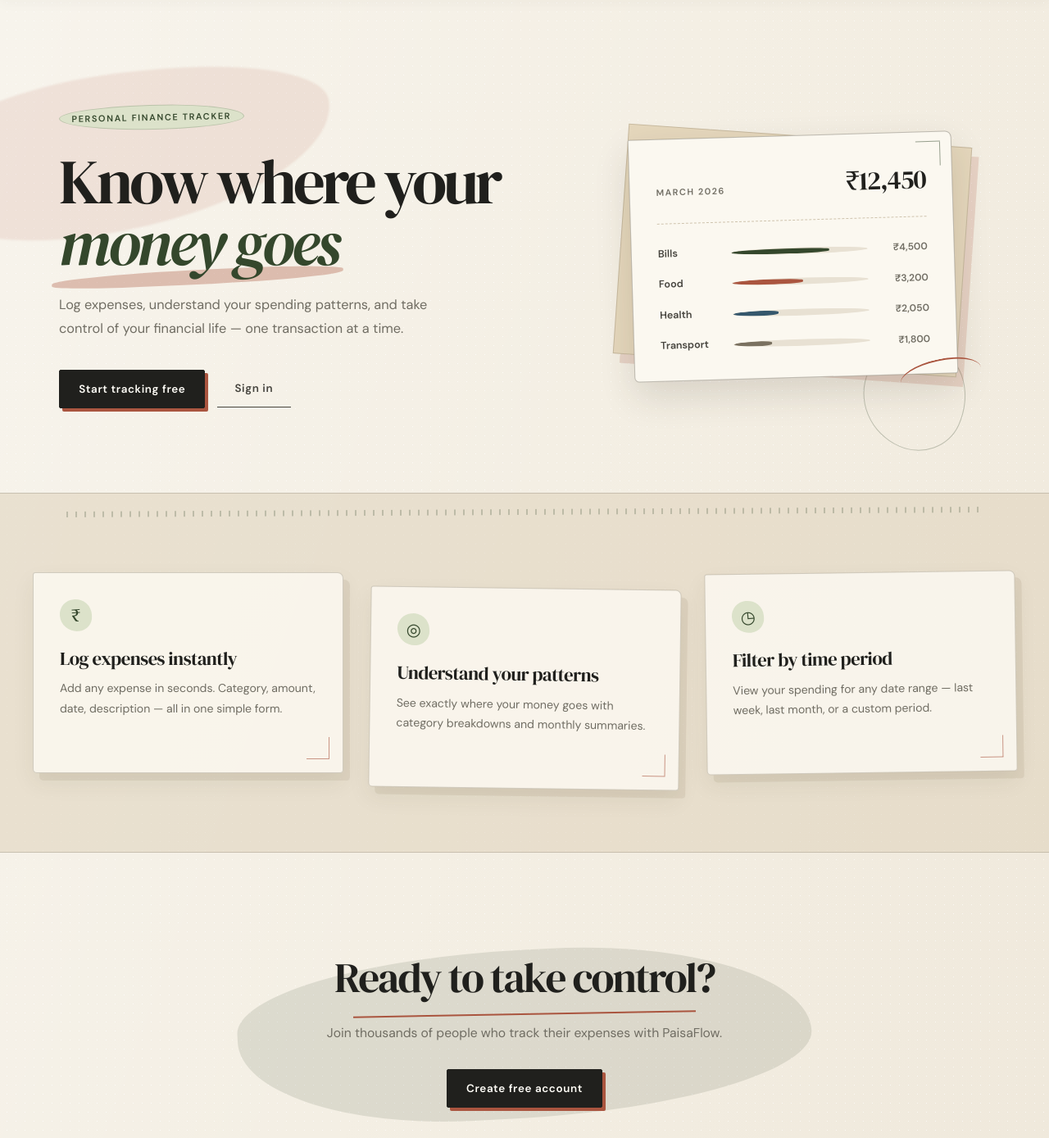
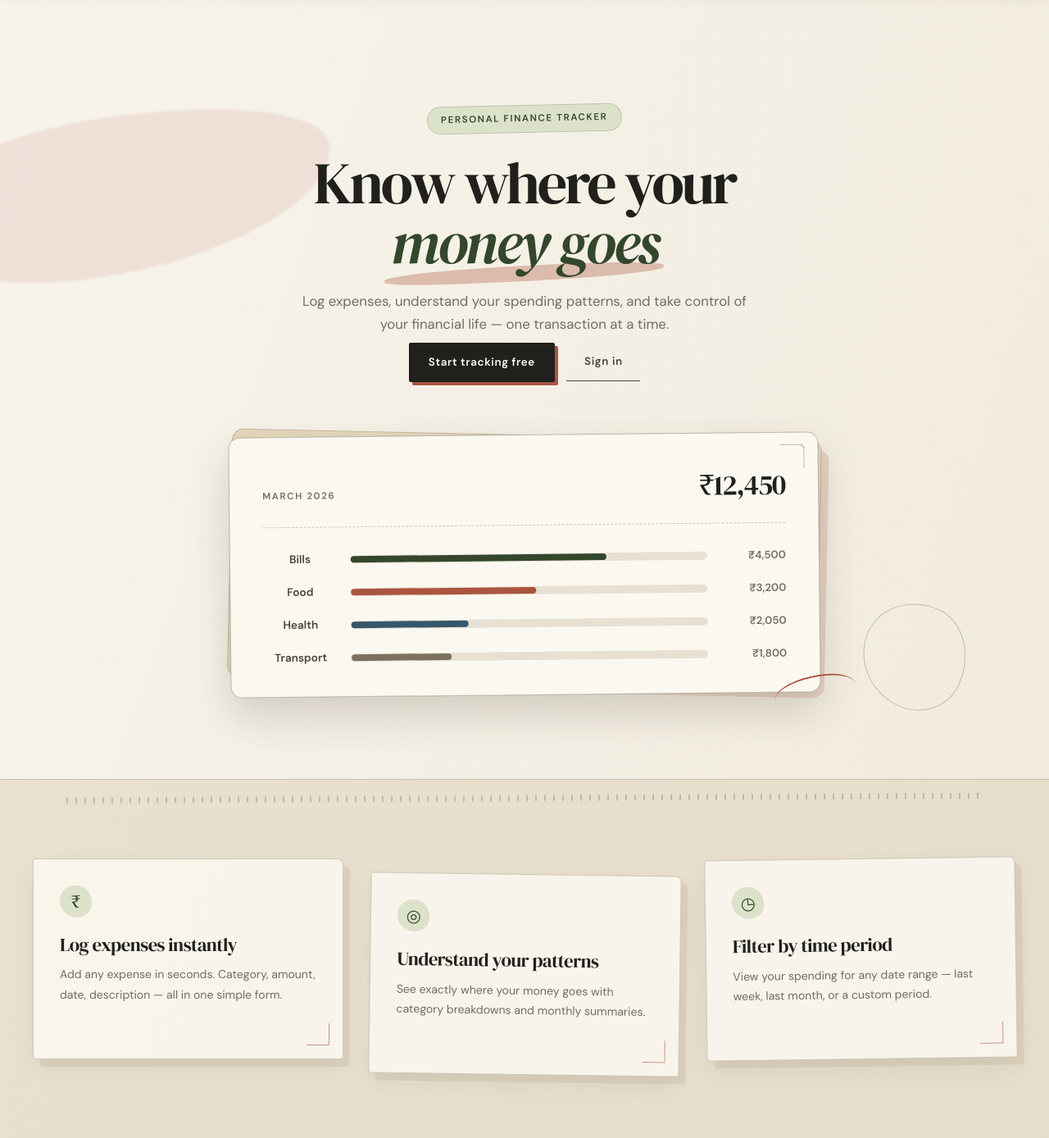
Before and after one commit to sotesten/Karchify, a Flask app: page / in a window 1280 px wide. Shown: the part 73-1461 px from the top of the page at 82% size. Run offline with Flask 3, Linux system fonts and the light colour scheme.

Commit message:
landing: redesign hero section to match mockup

```diff
--- a/static/css/style.css
+++ b/static/css/style.css
@@ -72,35 +72,35 @@ a { color: inherit; text-decoration: none; }
 .main-content { min-height: calc(100vh - 72px - 142px); }
 
 /* Landing */
-.hero { position: relative; display: grid; grid-template-columns: minmax(0, 1.08fr) minmax(330px, .92fr); gap: clamp(3rem, 7vw, 7rem); max-width: var(--max-width); margin: 0 auto; padding: clamp(5rem, 10vw, 8rem) 2rem clamp(4rem, 8vw, 6.5rem); align-items: center; }
+.hero { position: relative; display: flex; flex-direction: column; align-items: center; gap: clamp(2rem, 4vw, 3rem); max-width: var(--max-width); margin: 0 auto; padding: clamp(5rem, 10vw, 8rem) 2rem clamp(4rem, 8vw, 6.5rem); text-align: center; }
 .hero::before { position: absolute; top: 15%; left: -10rem; z-index: -1; width: 33rem; height: 12rem; background: rgba(170, 85, 63, .11); border-radius: 47% 53% 57% 43% / 52% 38% 62% 48%; content: ''; filter: blur(1px); transform: rotate(-9deg); }
 .hero::after { position: absolute; right: 5%; bottom: 9%; z-index: -1; width: 8rem; height: 8rem; border: 1px solid rgba(52, 71, 44, .28); border-radius: 53% 47% 44% 56% / 47% 58% 42% 53%; content: ''; transform: rotate(24deg); }
-.hero-inner { position: relative; }
-.hero-badge { display: inline-block; margin-bottom: 1.6rem; padding: .36rem .9rem .32rem; color: var(--accent); background: var(--accent-light); border: 1px solid rgba(52, 71, 44, .2); border-radius: 55% 45% 49% 51% / 48% 53% 47% 52%; font-size: .68rem; font-weight: 600; letter-spacing: .15em; text-transform: uppercase; transform: rotate(-1.2deg); }
-.hero-title { position: relative; z-index: 0; margin-bottom: 1.4rem; font-family: var(--font-display); font-size: clamp(3.2rem, 6vw, 5.35rem); font-weight: 400; line-height: .98; letter-spacing: -.055em; color: var(--ink); }
+.hero-inner { position: relative; display: flex; flex-direction: column; align-items: center; max-width: 760px; }
+.hero-badge { display: inline-block; margin-bottom: 1.5rem; padding: .42rem 1rem; color: var(--accent); background: var(--accent-light); border: 1px solid rgba(52, 71, 44, .2); border-radius: 999px; font-size: .72rem; font-weight: 600; letter-spacing: .14em; text-transform: uppercase; transform: rotate(-1.2deg); }
+.hero-title { position: relative; z-index: 0; margin-bottom: 1.25rem; font-family: var(--font-display); font-size: clamp(2.75rem, 6.2vw, 4.5rem); font-weight: 400; line-height: 1.02; letter-spacing: -.045em; color: var(--ink); }
 .hero-title em { position: relative; color: var(--accent); font-style: italic; white-space: nowrap; }
-.hero-title em::after { position: absolute; z-index: -1; right: -.09em; bottom: .03em; left: -.12em; height: .23em; background: rgba(170, 85, 63, .34); border-radius: 60% 35% 55% 30%; content: ''; transform: rotate(-2.5deg); }
-.hero-subtitle { max-width: 460px; margin-bottom: 2.2rem; color: var(--ink-muted); font-size: 1.02rem; line-height: 1.8; }
-.hero-actions { display: flex; align-items: center; gap: .9rem; }
+.hero-title em::after { position: absolute; z-index: -1; right: -.09em; bottom: .03em; left: -.12em; height: .26em; background: rgba(170, 85, 63, .34); border-radius: 60% 35% 55% 30%; content: ''; transform: rotate(-2.5deg); }
+.hero-subtitle { max-width: 560px; margin-bottom: .5rem; color: var(--ink-muted); font-size: 1.05rem; line-height: 1.7; }
+.hero-actions { display: flex; align-items: center; justify-content: center; gap: .9rem; flex-wrap: wrap; }
 
 /* Editorial expense preview */
-.hero-visual { position: relative; display: flex; justify-content: center; }
+.hero-visual { position: relative; display: flex; justify-content: center; width: 100%; max-width: 880px; margin-top: 1rem; }
 .hero-visual::before, .hero-visual::after { position: absolute; content: ''; pointer-events: none; }
-.hero-visual::before { width: min(95%, 420px); height: calc(100% - 15px); background: #e5d7bc; border: 1px solid rgba(82, 67, 43, .2); box-shadow: 9px 11px 0 rgba(170, 85, 63, .18); transform: rotate(4deg); }
-.hero-visual::after { right: 2%; bottom: -17px; width: 100px; height: 40px; border-top: 2px solid var(--accent-2); border-radius: 55%; transform: rotate(-12deg); }
-.mock-card { position: relative; width: 100%; max-width: 395px; padding: 2rem; background: var(--paper-card); border: 1px solid rgba(61, 54, 43, .32); border-radius: 2px 8px 3px 6px; box-shadow: 0 18px 44px rgba(51, 43, 30, .14); transform: rotate(-1.7deg); transition: transform .35s ease, box-shadow .35s ease; }
-.mock-card:hover { box-shadow: 0 24px 50px rgba(51, 43, 30, .19); transform: rotate(-.4deg) translateY(-4px); }
-.mock-card::before { position: absolute; top: 11px; right: 13px; width: 30px; height: 30px; border-top: 1px solid rgba(52, 71, 44, .5); border-right: 1px solid rgba(52, 71, 44, .5); content: ''; }
+.hero-visual::before { width: min(95%, 720px); height: calc(100% - 15px); background: #e5d7bc; border: 1px solid rgba(82, 67, 43, .2); box-shadow: 9px 11px 0 rgba(170, 85, 63, .18); border-radius: 14px; transform: rotate(1.2deg); }
+.hero-visual::after { right: 4%; bottom: -17px; width: 100px; height: 40px; border-top: 2px solid var(--accent-2); border-radius: 55%; transform: rotate(-12deg); }
+.mock-card { position: relative; width: 100%; max-width: 720px; padding: 2.25rem 2.5rem; background: var(--paper-card); border: 1px solid rgba(61, 54, 43, .32); border-radius: 14px; box-shadow: 0 22px 50px rgba(51, 43, 30, .18); transform: rotate(-.6deg); transition: transform .35s ease, box-shadow .35s ease; }
+.mock-card:hover { box-shadow: 0 28px 60px rgba(51, 43, 30, .24); transform: rotate(0deg) translateY(-4px); }
+.mock-card::before { position: absolute; top: 14px; right: 16px; width: 30px; height: 30px; border-top: 1px solid rgba(52, 71, 44, .5); border-right: 1px solid rgba(52, 71, 44, .5); content: ''; border-top-right-radius: 6px; }
 .mock-card-header { display: flex; align-items: baseline; justify-content: space-between; margin-bottom: 1.7rem; padding-bottom: 1.15rem; border-bottom: 1px dashed var(--border); }
-.mock-label { color: var(--ink-muted); font-size: .68rem; font-weight: 600; letter-spacing: .14em; text-transform: uppercase; }
-.mock-total { color: var(--ink); font-family: var(--font-display); font-size: 2rem; letter-spacing: -.035em; }
-.mock-bars { display: flex; flex-direction: column; gap: 1.1rem; }
-.mock-bar-row { display: grid; grid-template-columns: 78px 1fr 62px; align-items: center; gap: .7rem; }
-.mock-cat { color: var(--ink-soft); font-size: .78rem; font-weight: 600; }
-.mock-bar-track { height: 8px; padding: 1px; overflow: hidden; background: #e8e1d3; border-radius: 50% 46% 54% 45%; }
-.mock-bar { height: 100%; background: var(--accent); border-radius: 65% 35% 48% 52%; transition: width .6s ease; }
+.mock-label { color: var(--ink-muted); font-size: .72rem; font-weight: 600; letter-spacing: .14em; text-transform: uppercase; }
+.mock-total { color: var(--ink); font-family: var(--font-display); font-size: 2.15rem; letter-spacing: -.035em; }
+.mock-bars { display: flex; flex-direction: column; gap: 1.15rem; }
+.mock-bar-row { display: grid; grid-template-columns: 90px 1fr 80px; align-items: center; gap: 1rem; }
+.mock-cat { color: var(--ink-soft); font-size: .85rem; font-weight: 600; }
+.mock-bar-track { height: 10px; padding: 1px; overflow: hidden; background: #e8e1d3; border-radius: 999px; }
+.mock-bar { height: 100%; background: var(--accent); border-radius: 999px; transition: width .6s ease; }
 .mock-bar-2 { background: var(--accent-2); }.mock-bar-3 { background: var(--blue); }.mock-bar-4 { background: #7a7160; }
-.mock-amt { color: var(--ink-muted); font-size: .75rem; font-weight: 600; text-align: right; }
+.mock-amt { color: var(--ink-muted); font-size: .82rem; font-weight: 600; text-align: right; }
 
 /* Buttons */
 .btn-primary, .btn-submit { position: relative; z-index: 0; display: inline-block; overflow: hidden; padding: .76rem 1.45rem; color: #fffdf7; background: var(--ink); border: 1px solid var(--ink); border-radius: 2px; box-shadow: 4px 4px 0 var(--accent-2); font-family: var(--font-body); font-size: .84rem; font-weight: 600; letter-spacing: .045em; cursor: pointer; transition: color .25s ease, transform .22s ease, box-shadow .22s ease; text-decoration: none; }
```
Also changed, not shown: other parts of static/css/style.css (+20 -5 lines).
